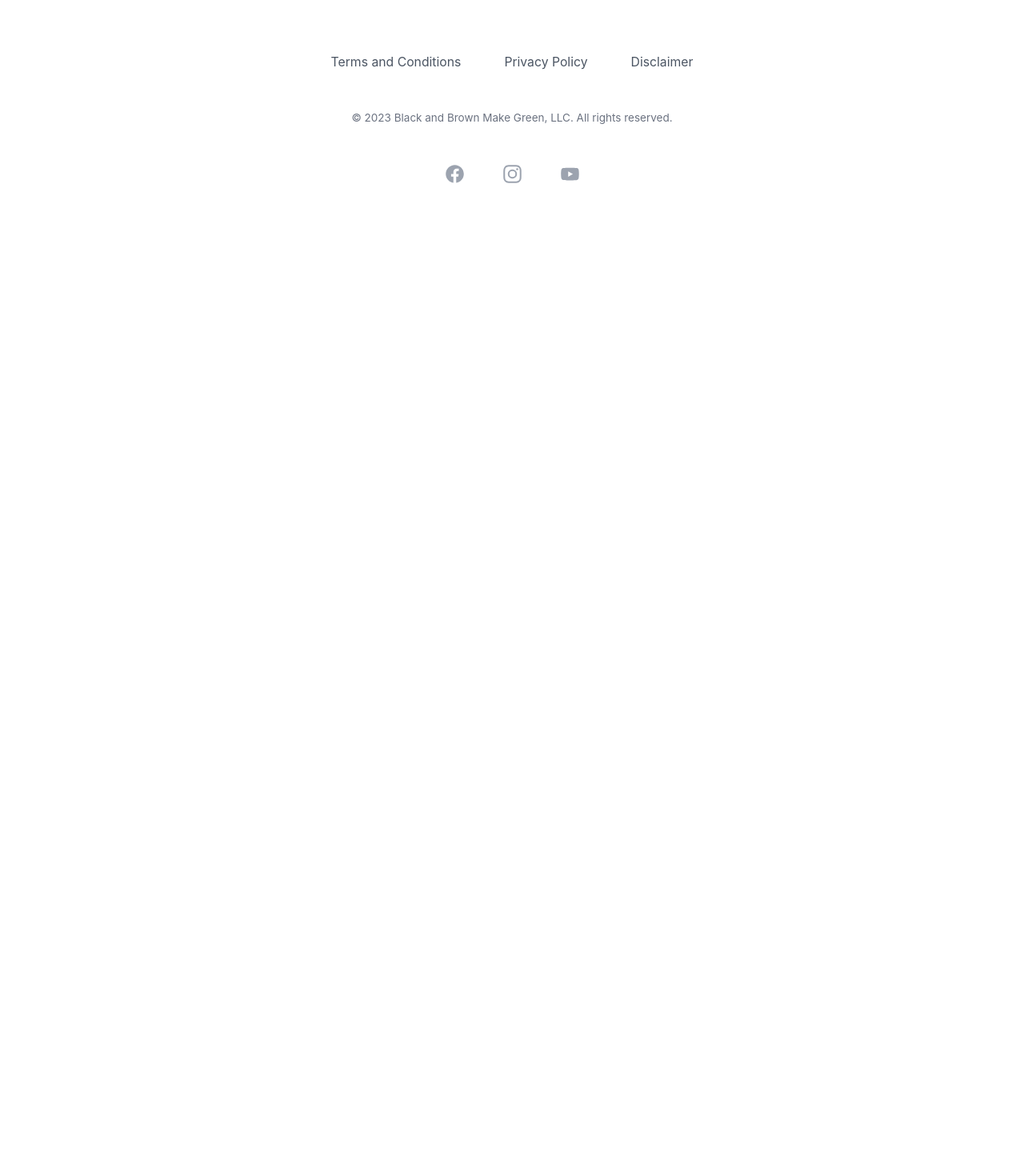
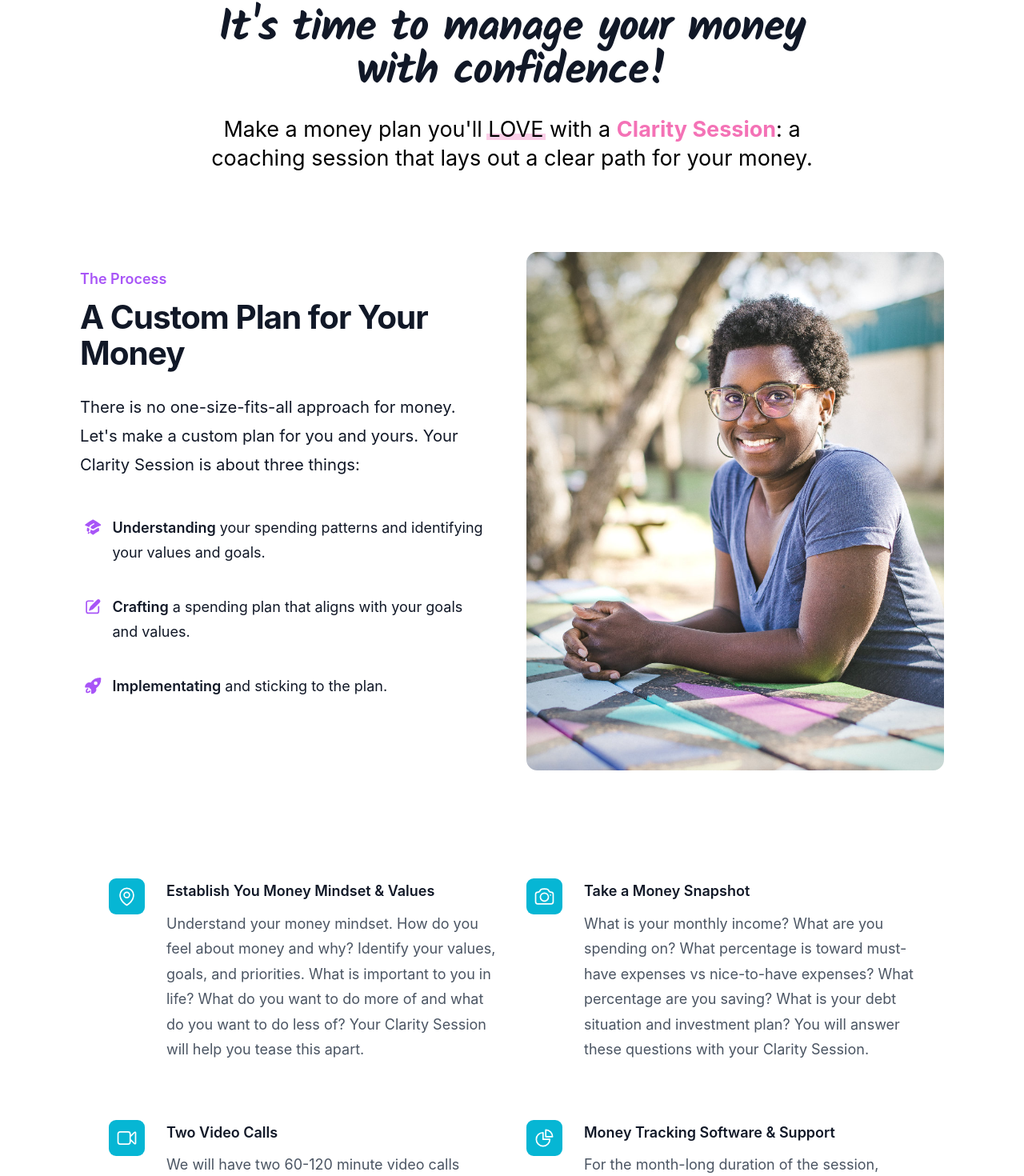
Before and after one commit to damiancarrillo/moneywithconfidence.com, a Vue app: page /services in a window 1280 px wide. Shown: the part 144-1614 px from the top of the page at 80% size. Before the commit the page ends 800 px from the top, so only its background shows below. Built offline with nearby package versions, Linux system fonts and the light colour scheme.

Commit message:
Initial clarity session page

```diff
--- a/src/components/HeroSection.vue
+++ b/src/components/HeroSection.vue
@@ -17,7 +17,7 @@
           class="text-6xl md:text-5xl xl:text-6xl font-bold font-header tracking-tight text-gray-900"
         >
           Make a money plan you’ll
-          <span id="money-plan">LOVE</span>
+          <span id="love" class="uppercase">love</span>
         </h1>
         <p class="mt-6 text-lg text-black xl:text-xl 2xl:text-2xl">
           Coaching, conversations, and workshops to make you confident with your
@@ -25,7 +25,7 @@
         </p>
         <div class="mt-10 flex items-center gap-x-6 mx-0">
           <a
-            href="#"
+            href="/services"
             class="bg-purple-600 hover:bg-purple-400 focus-visible:outline-purple-700 text-white shadow-lg shadow-purple-400/60 hover:shadow-purple-400/30 rounded-full px-7 py-3 text-xl font-semibold focus-visible:outline focus-visible:outline-2 focus-visible:outline-offset-2"
             >Start Here</a
           >
@@ -37,19 +37,19 @@
             <div class="w-1 h-1 absolute top-1/4 left-1/2 z-0">
               <div class="relative z-10">
                 <div
-                  class="rounded-full absolute bg-pink-100 w-32 h-32 -left-36 -top-12 xl:w-36 xl:h-36 xl:-left-44 xl:-top-14 2xl:w-40 2xl:h-40 2xl:-left-48 2xl:-top-16"
+                  class="rounded-full -z-50 absolute bg-pink-100 w-32 h-32 -left-36 -top-12 xl:w-36 xl:h-36 xl:-left-44 xl:-top-14 2xl:w-40 2xl:h-40 2xl:-left-48 2xl:-top-16"
                 ></div>
                 <div
-                  class="rounded-full absolute bg-teal-100 w-12 h-12 -left-20 -top-40 xl:w-14 xl:h-14 xl:-left-24 xl:-top-52 2xl:w-16 2xl:h-16 2xl:-left-28 2xl:-top-60"
+                  class="rounded-full -z-50 absolute bg-teal-100 w-12 h-12 -left-20 -top-40 xl:w-14 xl:h-14 xl:-left-24 xl:-top-52 2xl:w-16 2xl:h-16 2xl:-left-28 2xl:-top-60"
                 ></div>
                 <div
-                  class="rounded-full absolute bg-purple-100 w-8 h-8 -left-28 -top-32 xl:w-10 xl:h-10 xl:-left-32 xl:-top-40 2xl:w-12 2xl:h-12 2xl:-left-36 2xl:-top-44"
+                  class="rounded-full -z-50 absolute bg-purple-100 w-8 h-8 -left-28 -top-32 xl:w-10 xl:h-10 xl:-left-32 xl:-top-40 2xl:w-12 2xl:h-12 2xl:-left-36 2xl:-top-44"
                 ></div>
                 <div
-                  class="rounded-full absolute bg-yellow-100 w-40 h-40 left-2 -top-44 xl:w-48 xl:h-48 xl:left-8 xl:-top-52 2xl:w-56 2xl:h-56 2xl:left-10 2xl:-top-60"
+                  class="rounded-full -z-50 absolute bg-yellow-100 w-40 h-40 left-2 -top-44 xl:w-48 xl:h-48 xl:left-8 xl:-top-52 2xl:w-56 2xl:h-56 2xl:left-10 2xl:-top-60"
                 ></div>
                 <div
-                  class="rounded-full absolute bg-teal-100 w-12 h-12 left-14 top-0 xl:w-14 xl:h-14 xl:left-20 xl:top-2 2xl:w-16 2xl:h-16 2xl:left-24 2xl:top-3"
+                  class="rounded-full -z-50 absolute bg-teal-100 w-12 h-12 left-14 top-0 xl:w-14 xl:h-14 xl:left-20 xl:top-2 2xl:w-16 2xl:h-16 2xl:left-24 2xl:top-3"
                 ></div>
               </div>
             </div>
@@ -66,11 +66,11 @@
 </template>
 
 <style scoped>
-#money-plan {
+#love {
   position: relative;
   z-index: 1;
 }
-#money-plan::after {
+#love::after {
   content: "";
   position: absolute;
 
--- a/src/components/Navbar.vue
+++ b/src/components/Navbar.vue
@@ -30,7 +30,7 @@ const navigation = [
             :to="item.href"
             :class="[
               $route.fullPath === item.href
-                ? 'bg-purple-600 hover:bg-purple-400 focus-visible:outline-purple-700 shadow-purple-400/60 hover:shadow-purple-400/30 text-white shadow-md'
+                ? 'bg-purple-200 hover:bg-purple-300 focus-visible:outline-purple-300 text-gray-900 shadow-sm'
                 : 'text-gray-900 hover:bg-purple-100 hover:shadow-purple-50 hover:shadow-md',
               'block rounded-full py-2 px-5 text-base font-medium focus-visible:outline focus-visible:outline-2 focus-visible:outline-offset-2',
             ]"
--- a/src/components/NeedsSection.vue
+++ b/src/components/NeedsSection.vue
@@ -55,7 +55,7 @@
         </p>
         <div class="mt-8">
           <a
-            href="#"
+            href="/services"
             class="inline-flex rounded-md bg-white/10 px-3.5 py-2.5 text-sm font-semibold text-white shadow-sm hover:bg-white/20 focus-visible:outline focus-visible:outline-2 focus-visible:outline-offset-2 focus-visible:outline-white"
             >Start the process</a
           >
--- a/src/components/RealTalkSection.vue
+++ b/src/components/RealTalkSection.vue
@@ -27,7 +27,7 @@
           </p>
           <div class="mt-10 flex">
             <a
-              href="#"
+              href="/services"
               class="bg-purple-600 hover:bg-purple-400 focus-visible:outline-purple-700 text-white shadow-purple-400/60 hover:shadow-purple-400/30 shadow-lg rounded-full px-5 py-3 text-sm font-semibold"
               >Start the Process</a
             >
--- /dev/null
+++ b/src/components/clarity-session/FeatureSection.vue
@@ -0,0 +1,94 @@
+<template>
+  <div class="bg-white pb-10">
+    <div class="mx-auto max-w-7xl px-6 lg:px-8">
+      <div class="mx-auto mt-16 max-w-2xl sm:mt-20 lg:mt-24 lg:max-w-4xl">
+        <dl
+          class="grid max-w-xl grid-cols-1 gap-x-8 gap-y-10 lg:max-w-none lg:grid-cols-2 lg:gap-y-16"
+        >
+          <div
+            v-for="feature in features"
+            :key="feature.name"
+            class="relative pl-16"
+          >
+            <dt class="text-base font-semibold leading-7 text-gray-900">
+              <div
+                class="absolute left-0 top-0 flex h-10 w-10 items-center justify-center rounded-lg bg-cyan-500"
+              >
+                <component
+                  :is="feature.icon"
+                  class="h-6 w-6 text-white"
+                  aria-hidden="true"
+                />
+              </div>
+              {{ feature.name }}
+            </dt>
+            <dd class="mt-2 text-base leading-7 text-gray-600">
+              {{ feature.description }}
+            </dd>
+          </div>
+        </dl>
+      </div>
+    </div>
+  </div>
+</template>
+
+<script setup lang="ts">
+import {
+  CameraIcon,
+  ChartPieIcon,
+  MapPinIcon,
+  VideoCameraIcon,
+} from "@heroicons/vue/24/outline";
+
+const features = [
+  {
+    name: "Establish You Money Mindset & Values",
+    description:
+      "Understand your money mindset. How do you feel about money and why? Identify your values, goals, and priorities. " +
+      "What is important to you in life? What do you want to do more of and what do you want to do less of? Your Clarity Session will help you tease this apart.",
+    icon: MapPinIcon,
+  },
+  {
+    name: "Take a Money Snapshot",
+    description:
+      "What is your monthly income? What are you spending on? What percentage is toward must-have expenses vs nice-" +
+      "to-have expenses? What percentage are you saving? What is your debt situation and investment plan? You will answer these questions with your Clarity Session.",
+    icon: CameraIcon,
+  },
+  {
+    name: "Two Video Calls",
+    description:
+      "We will have two 60-120 minute video calls within a one month span that will help you identify your goals, make a money plan that guides you toward " +
+      "those goals and into your ideal lifestyle. These calls will be the foundation of your Clarity Session, plus you will receive accountability " +
+      "check-ins with specific steps you can take that will propel your finances forward.",
+    icon: VideoCameraIcon,
+  },
+  {
+    name: "Money Tracking Software & Support",
+    description:
+      "For the month-long duration of the session, you'll have access to money tracking software to peer into your personal finances. I will be available to support " +
+      "you during business hours and we can exchange videos, voice messages, text messages, calls, or emails when you need help. Learning a new system can be intimidating " +
+      "but we can work through it together!",
+    icon: ChartPieIcon,
+  },
+];
+</script>
+
+<style scoped>
+#love {
+  position: relative;
+  z-index: 1;
+}
+#love::after {
+  content: "";
+  position: absolute;
+
+  background-color: #fbcfe8;
+  height: 0.3em;
+  bottom: 0.1em;
+  left: -0.1em;
+  right: -0.1em;
+
+  z-index: -1;
+}
+</style>
--- /dev/null
+++ b/src/components/clarity-session/HeaderSection.vue
@@ -0,0 +1,80 @@
+<script setup lang="ts">
+import {
+  CameraIcon,
+  ChartPieIcon,
+  MapPinIcon,
+  VideoCameraIcon,
+} from "@heroicons/vue/24/outline";
+
+const features = [
+  {
+    name: "Establish You Money Mindset & Values",
+    description:
+      "Understand your money mindset. How do you feel about money and why? Identify your values, goals, and priorities. " +
+      "What is important to you in life? What do you want to do more of and what do you want to do less of? Your Clarity Session will help you tease this apart.",
+    icon: MapPinIcon,
+  },
+  {
+    name: "Take a Money Snapshot",
+    description:
+      "What is your monthly income? What are you spending on? What percentage is toward must-have expenses vs nice-" +
+      "to-have expenses? What percentage are you saving? What is your debt situation and investment plan? You will answer these questions with your Clarity Session.",
+    icon: CameraIcon,
+  },
+  {
+    name: "Two Video Calls",
+    description:
+      "We will have two 60-120 minute video calls within a one month span that will help you identify your goals, make a money plan that guides you toward " +
+      "those goals and into your ideal lifestyle. These calls will be the foundation of your Clarity Session, plus you will receive accountability " +
+      "check-ins with specific steps you can take that will propel your finances forward.",
+    icon: VideoCameraIcon,
+  },
+  {
+    name: "Money Tracking Software & Support",
+    description:
+      "For the month-long duration of the session, you'll have access to money tracking software to peer into your personal finances. I will be available to support " +
+      "you during business hours and we can exchange videos, voice messages, text messages, calls, or emails when you need help. Learning a new system can be intimidating " +
+      "but we can work through it together!",
+    icon: ChartPieIcon,
+  },
+];
+</script>
+
+<template>
+  <div class="bg-white py-10 sm:py-16">
+    <div class="mx-auto max-w-7xl px-6 lg:px-8">
+      <div class="mx-auto max-w-2xl lg:text-center">
+        <p
+          class="mt-2 text-3xl font-bold font-header tracking-tight text-gray-900 sm:text-5xl"
+        >
+          It's time to manage your money with confidence!
+        </p>
+        <p class="mt-6 text-2xl leading-8 text-black">
+          Make a money plan you'll
+          <span id="love" class="uppercase">love</span> with a
+          <span class="font-bold text-pink-400">Clarity Session</span>: a
+          coaching session that lays out a clear path for your money.
+        </p>
+      </div>
+    </div>
+  </div>
+</template>
+
+<style scoped>
+#love {
+  position: relative;
+  z-index: 1;
+}
+#love::after {
+  content: "";
+  position: absolute;
+
+  background-color: #fbcfe8;
+  height: 0.3em;
+  bottom: 0.1em;
+  left: -0.1em;
+  right: -0.1em;
+
+  z-index: -1;
+}
+</style>
--- /dev/null
+++ b/src/components/clarity-session/ProcessSection.vue
@@ -0,0 +1,85 @@
+<template>
+  <div class="mx-auto max-w-7xl px-4 sm:px-6 lg:px-8 py-6">
+    <div class="mx-auto max-w-5xl">
+      <div class="overflow-hidden bg-white">
+        <div class="mx-auto max-w-7xl md:px-6 lg:px-8">
+          <div
+            class="grid grid-cols-1 gap-x-8 gap-y-16 sm:gap-y-20 lg:grid-cols-2 lg:items-start"
+          >
+            <div class="px-6 lg:px-0 lg:pr-4 lg:pt-4">
+              <div class="mx-auto max-w-2xl lg:mx-0 lg:max-w-lg">
+                <h2 class="text-base font-semibold leading-7 text-purple-500">
+                  The Process
+                </h2>
+                <p
+                  class="mt-2 text-3xl font-bold tracking-tight text-gray-900 sm:text-4xl"
+                >
+                  A Custom Plan for Your Money
+                </p>
+                <p class="mt-6 text-lg leading-8 text-gray-900">
+                  There is no one-size-fits-all approach for money. Let's make a
+                  custom plan for you and yours. Your Clarity Session is about
+                  three things:
+                </p>
+                <dl
+                  class="mt-10 max-w-xl space-y-8 text-base leading-7 text-gray-600 lg:max-w-none"
+                >
+                  <div
+                    v-for="feature in features"
+                    :key="feature.name"
+                    class="relative pl-9"
+                  >
+                    <dt class="inline font-semibold text-gray-900">
+                      <component
+                        :is="feature.icon"
+                        class="absolute left-1 top-1 h-5 w-5 text-purple-500"
+                        aria-hidden="true"
+                      />
+                      {{ feature.name }}
+                    </dt>
+                    {{ " " }}
+                    <dd class="inline text-gray-900">
+                      {{ feature.description }}
+                    </dd>
+                  </div>
+                </dl>
+              </div>
+            </div>
+            <img
+              src="natasha-picnic-table.jpg"
+              alt="Natasha sitting at a colorful picnic table"
+              class="rounded-xl"
+            />
+          </div>
+        </div>
+      </div>
+    </div>
+  </div>
+</template>
+
+<script setup lang="ts">
+import {
+  AcademicCapIcon,
+  PencilSquareIcon,
+  RocketLaunchIcon,
+} from "@heroicons/vue/20/solid";
+
+const features = [
+  {
+    name: "Understanding",
+    description:
+      " your spending patterns and identifying your values and goals.",
+    icon: AcademicCapIcon,
+  },
+  {
+    name: "Crafting",
+    description: " a spending plan that aligns with your goals and values.",
+    icon: PencilSquareIcon,
+  },
+  {
+    name: "Implementating",
+    description: " and sticking to the plan.",
+    icon: RocketLaunchIcon,
+  },
+];
+</script>
--- a/src/views/Services.vue
+++ b/src/views/Services.vue
@@ -1,7 +1,13 @@
-<script setup lang="ts"></script>
+<script setup lang="ts">
+import HeaderSection from "../components/clarity-session/HeaderSection.vue";
+import ProcessSection from "../components/clarity-session/ProcessSection.vue";
+import FeatureSection from "../components/clarity-session/FeatureSection.vue";
+</script>
 
 <template>
-  <p>Services</p>
+  <HeaderSection></HeaderSection>
+  <ProcessSection></ProcessSection>
+  <FeatureSection></FeatureSection>
 </template>
 
 <style scoped></style>
```
Also changed, not shown: public/natasha-picnic-table.jpg (added).
